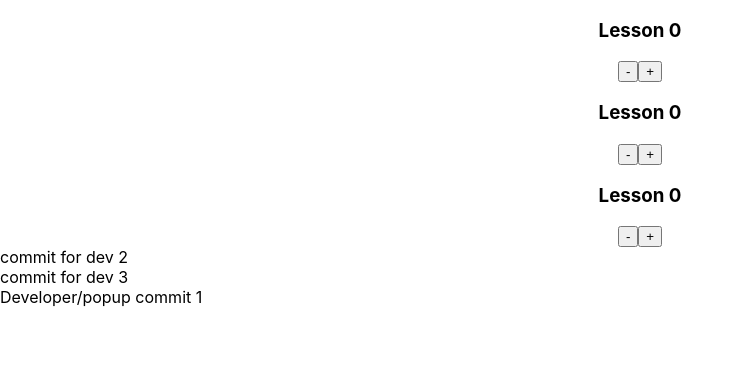
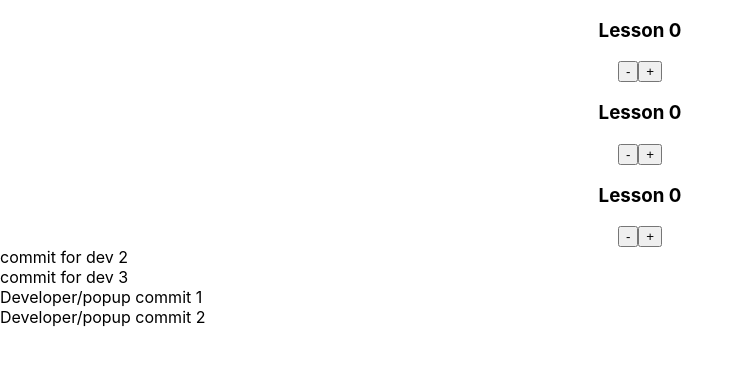
Before and after one commit to Martinas03/test-counter, a React (Create React App) app: page / in a window 1280 px wide. Shown: the top 366 px of the page, without its empty margins (0-744 px from the left). Built offline with nearby package versions, Linux system fonts and the light colour scheme.

Commit message:
Developer/popup commit 2

```diff
--- a/src/App.tsx
+++ b/src/App.tsx
@@ -11,6 +11,7 @@ export function App() {
             <div>commit for dev 2</div>
             <div>commit for dev 3</div>
             <div>Developer/popup commit 1</div>
+            <div>Developer/popup commit 2</div>
         </div>
         )
 
```
